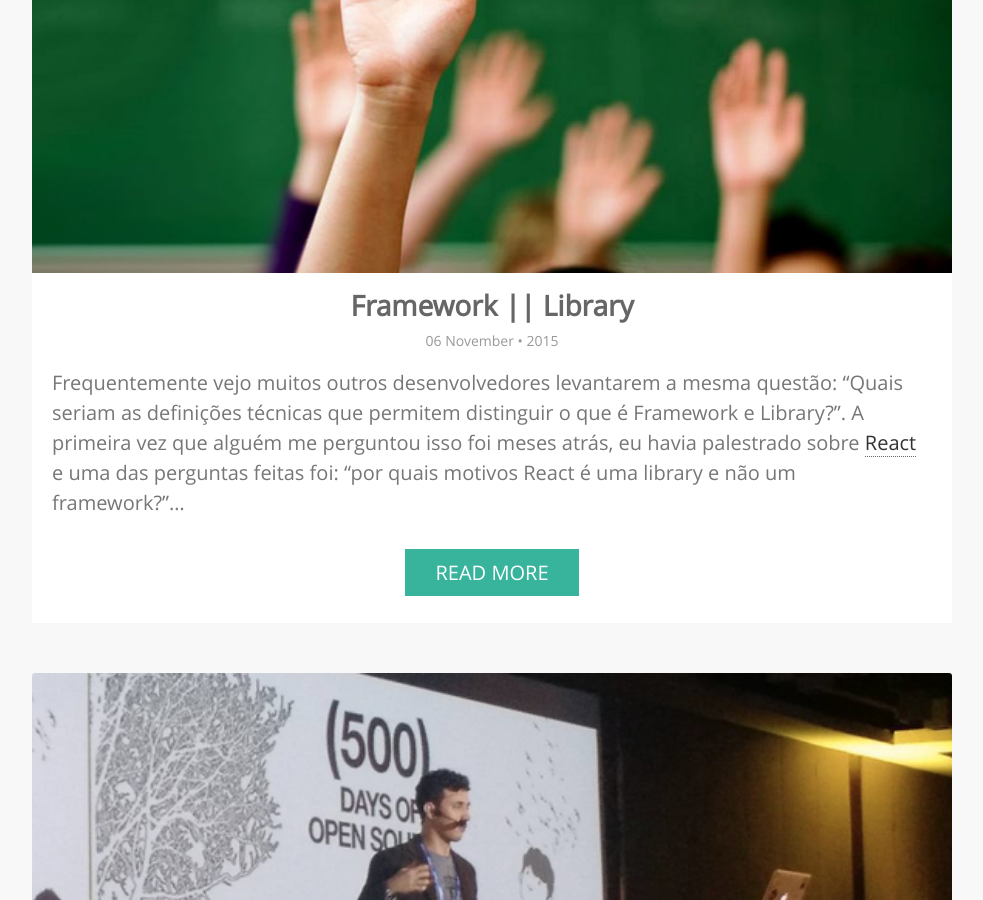
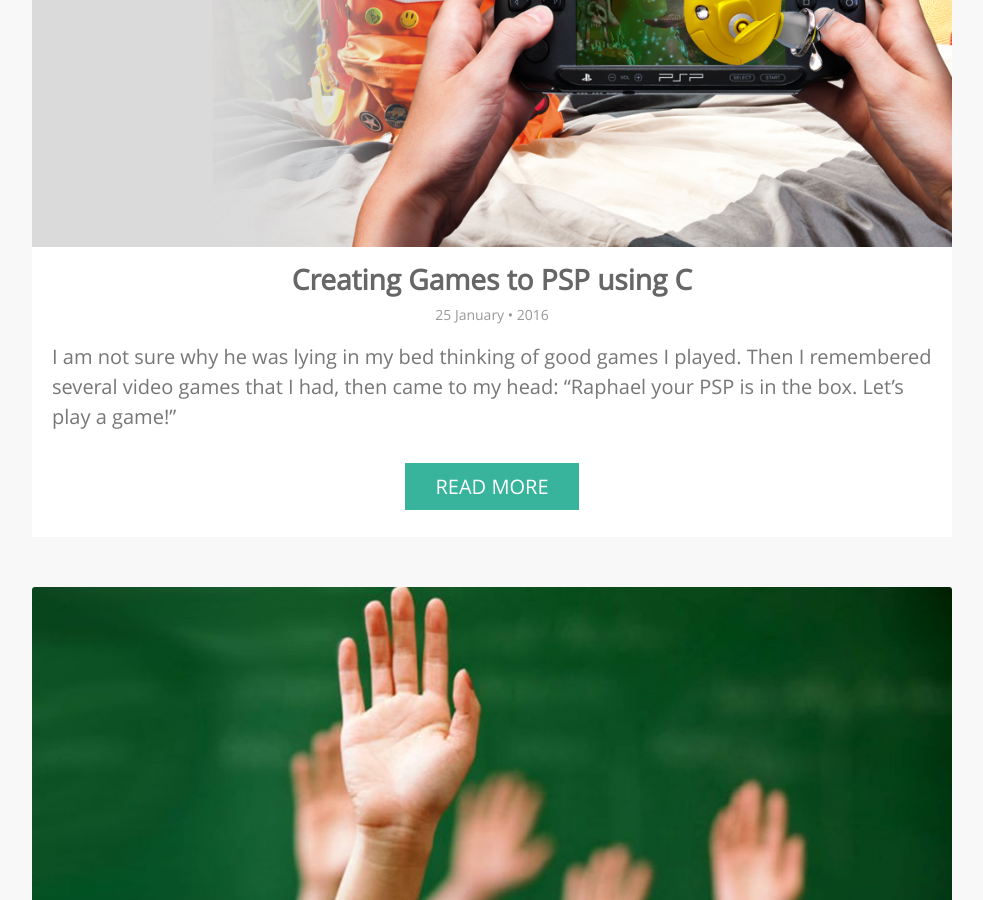
Before and after one commit to raphamorim/raphamorim.github.com, a Jekyll site: the page built from blog/index.html, in a window 1280 px wide and 900 px high, scrolled down 348 px. Shown: the whole window, without its empty margins (148-1131 px from the left). Built offline with Jekyll 4.4.1, drawn with Linux system fonts in a browser that asks for light colours; the list of posts is cut into pages by our own code; some of the changed text lies outside the part shown.

Commit message:
new post

```diff
--- /dev/null
+++ b/_posts/2016-01-25-creating-games-to-PSP-using-C.md
@@ -0,0 +1,175 @@
+---
+layout: post
+title: "Creating Games to PSP using C"
+description: 'By the time I turned on my PSP, I realized that most of the games I never was not bought. Do not get me wrong, but for a kid in school it was like a dream.'
+link: 'http://raphamorim.github.io/creating-games-to-PSP-using-C'
+language: 'en'
+image: 'assets/images/posts/psp.jpg'
+---
+
+I am not sure why he was lying in my bed thinking of good games I played. Then I remembered several video games that I had, then came to my head: "Raphael your PSP is in the box. Let's play a game!"
+
+<!-- more -->
+
+By the time I turned on my PSP, I realized that most of my games I never  bought any them. Do not get me wrong, but when you're a kid in school it's a kind of a dream. Then I wondered if I could create something, since the PSP firmware lost the war.
+
+## Requirements
+
+You also need to have acquired some knowledge of general programming in the 'C' language and a have PSP.
+
+Install tools to develop it in: [PSP Toolchain](https://github.com/pspdev/psptoolchain).
+
+## Developing
+
+Create a folder named “common”. This folder will contain several files which will often be used in our programs.
+
+### callback.h
+
+Create a new file with the name "callback.h". This header file will declare some info needed.
+
+<div class="code">
+<code>#ifndef COMMON_CALLBACK_H</code>
+<code>#define COMMON_CALLBACK_H</code>
+<code> </code>
+<code>int isRunning();</code>
+<code>int setupExitCallback();</code>
+<code> </code>
+<code>#endif</code>
+</div>
+
+### callback.c
+
+Create a new file with the name "callback.c". Include the file "pspkernel.h" which gives us access to several kernel methods.
+
+<div class="code">
+<code>#include < pspkernel.h ></code>
+</div>
+
+Next we create a boolean. Executing the method "isRunning()" will tell us whether a request to exit the application was created by the user. We will use this function in our program so that we can clean up any leftover memory, and exit gracefully.
+
+<div class="code">
+    <code>static int exitRequest  = 0;</code>
+    <code> </code>
+    <code>int isRunning() {</code>
+    <code>&nbsp;&nbsp;return !exitRequest;</code>
+    <code>}</code>
+</div>code
+
+Create a new thread, which will create an exit callback. The callback will then make "exitRequest" equal to true if the user presses the "home" or "exit" button on the PSP.
+
+<div class="code">
+<code>#include < pspkernel.h ></code>
+<code> </code>
+<code>static int exitRequest  = 0;</code>
+<code> </code>
+<code>int isRunning() {</code>
+<code>&nbsp;&nbsp;return !exitRequest;</code>
+<code>}</code>
+<code>int exitCallback(int arg1, int arg2, void *common) {</code>
+<code>&nbsp;&nbsp;exitRequest = 1;</code>
+<code>&nbsp;&nbsp;return 0;</code>
+<code>}</code>
+<code></code>
+<code>int isRunning() {</code>
+<code>&nbsp;&nbsp;return !exitRequest;</code>
+<code>}</code>
+<code></code>
+<code>int callbackThread(SceSize args, void *argp) {</code>
+<code>&nbsp;&nbsp;int callbackID;</code>
+<code></code>
+<code>&nbsp;&nbsp;callbackID = sceKernelCreateCallback("Exit Callback", exitCallback, NULL);</code>
+<code>&nbsp;&nbsp;sceKernelRegisterExitCallback(callbackID);</code>
+<code>&nbsp;&nbsp;sceKernelSleepThreadCB();</code>
+<code></code>
+<code>&nbsp;&nbsp;return 0;</code>
+<code>}</code>
+<code></code>
+<code>int setupExitCallback() {</code>
+<code>&nbsp;&nbsp;int threadID = 0;</code>
+<code></code>
+<code>&nbsp;&nbsp;threadID = sceKernelCreateThread("Callback Update Thread", </code>
+<code>&nbsp;&nbsp;&nbsp;&nbsp;callbackThread, 0x11, 0xFA0, THREAD_ATTR_USER, 0);</code>
+<code></code>
+<code>&nbsp;&nbsp;if(threadID >= 0) {</code>
+<code>&nbsp;&nbsp;&nbsp;&nbsp;sceKernelStartThread(threadID, 0, 0);</code>
+<code>&nbsp;&nbsp;}</code>
+<code>&nbsp;&nbsp;return threadID;</code>
+<code>}</code>
+</div>
+
+## Hello World!
+
+Let's create a simple "Hello World!" program.
+
+### main.c
+
+Include “pspkernel.h” which will allow us to exit the application, "pspdebug.h" so that we can get a simple debug screen started, "pspdisplay.h" for "sceDisplayWaitVblankStart" function, and "callback.h".
+
+<div class="code">
+    <code>#include < pspkernel.h ></code>
+    <code>#include < pspdebug.h ></code>
+    <code>#include < pspdisplay.h ></code>
+    <code></code>
+    <code>#include "../common/callback.h"</code>
+</div>
+
+We will tell the PSP a little about our program. In "PSP_MODULE_INFO" we will tell it the name of our program, any attributes, and its major and minor version. Define "pspDebugScreenPrintf" as "printf" which will allow us to type text on the screen.
+
+<div class="code">
+<code>#define VERS    1 //Talk about this</code>
+<code>#define REVS    0</code>
+<code></code>
+<code>PSP_MODULE_INFO("Hello World", PSP_MODULE_USER, VERS, REVS);</code>
+<code>PSP_MAIN_THREAD_ATTR(PSP_THREAD_ATTR_USER);</code>
+<code>PSP_HEAP_SIZE_MAX();</code>
+<code></code>
+<code>#define printf pspDebugScreenPrintf</code>
+</div>
+
+So, first we will initialize the debug screen, and setup our callbacks. Then inside a loop we place the position to write to at (0,0). Once the user quits and the loop is broken (remember we are using the "isRunning()" method), we do a last call to "sceKernelExitGame()" which will exit our application.
+
+<div class="code">
+<code>int main() {</code>
+<code>&nbsp;&nbsp;pspDebugScreenInit();</code>
+<code>&nbsp;&nbsp;setupExitCallback();</code>
+<code></code>
+<code>&nbsp;&nbsp;while(isRunning()) {</code>
+<code>&nbsp;&nbsp;&nbsp;&nbsp;pspDebugScreenSetXY(0, 0);</code>
+<code>&nbsp;&nbsp;&nbsp;&nbsp;printf("Hello World!");</code>
+<code>&nbsp;&nbsp;&nbsp;&nbsp;sceDisplayWaitVblankStart();</code>
+<code>&nbsp;&nbsp;}</code>
+<code>&nbsp;&nbsp;</code>
+<code>&nbsp;&nbsp;sceKernelExitGame();</code>
+<code>&nbsp;&nbsp;return 0;</code>
+<code>}</code>
+</div>
+
+Now if you are using an IDE that can also compile your PSP programs and get the "EBOOT.PBP". If chose do it manually, then we will have to create the Makefile before compiling.
+
+## Makefile
+
+Create a "Makefile" in your project directory.
+
+<div class="code">
+<code>TARGET      = hello_world</code>
+<code>OBJS        = main.o ../common/callback.o</code>
+<code></code>
+<code>INCDIR      =</code>
+<code>CFLAGS      = -G0 -Wall -O2</code>
+<code>CXXFLAGS    = $(CFLAGS) -fno-exceptions -fno-rtti</code>
+<code>ASFLAGS = $(CFLAGS)</code>
+<code></code>
+<code>LIBDIR      = </code>
+<code>LDFLAGS = </code>
+<code>LIBS        = -lm</code>
+<code></code>
+<code>BUILD_PRX = 1 </code>
+<code></code>
+<code>EXTRA_TARGETS   = EBOOT.PBP</code>
+<code>PSP_EBOOT_TITLE= Hello World</code>
+<code></code>
+<code>PSPSDK  = $(shell psp-config --pspsdk-path)</code>
+<code>include $(PSPSDK)/lib/build.mak</code>
+</div>
+
+Run “make”, place the eboot.pbp in a folder on your PSP (no other files needed) and run it.
```
Also changed, not shown: _posts/2014-12-15-Some-Games-You-Should-Play-Before-You-Die.md (+3 -1 lines), assets/images/posts/psp.jpg (added), 8 other files.
